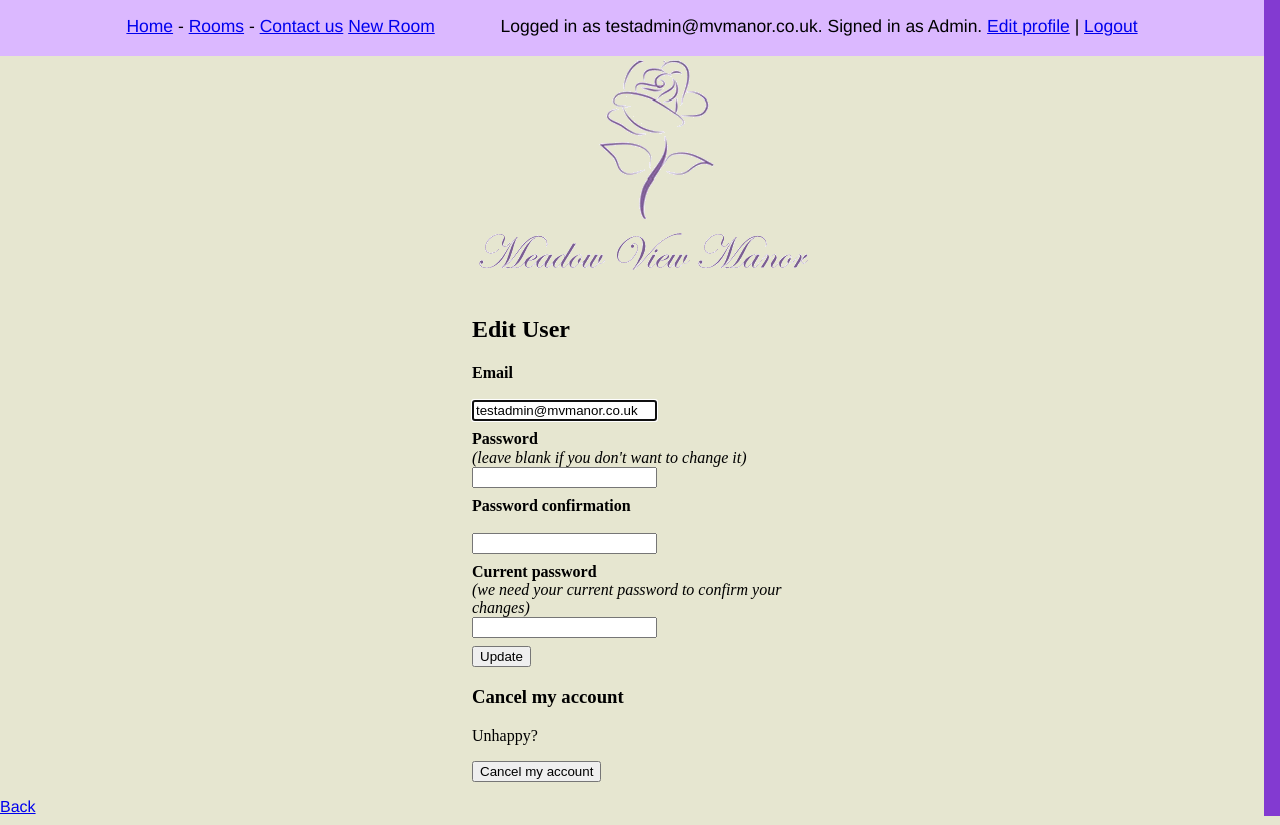
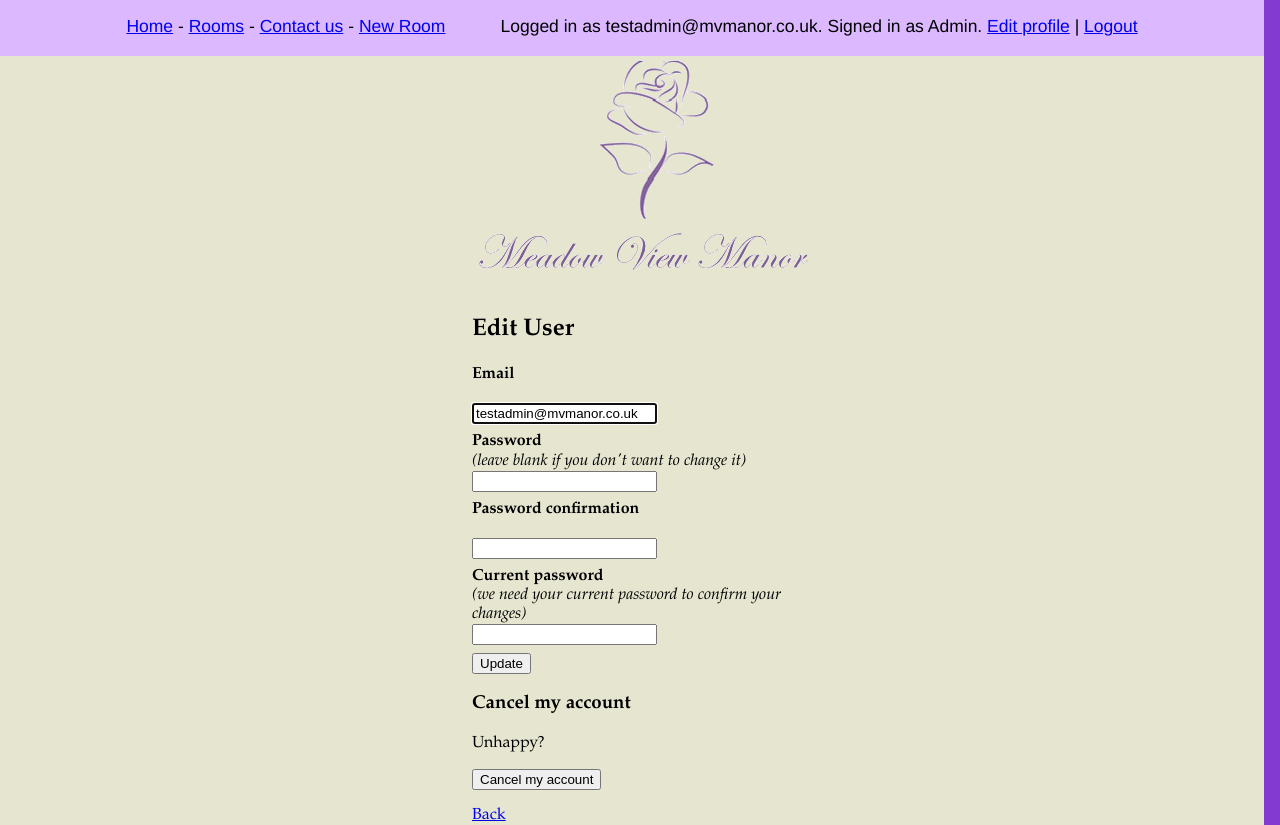
Before and after one commit to GustavoReimers/RubyOnRails-site, a Rails app: page /users/edit in a window 1280 px wide. Run offline with Rails 7, Linux system fonts and the light colour scheme; a user stored in the database is signed in; style sheets or scripts are compiled from the project's sources; parts of the project's set-up code (start-up, migrations or seed data) failed here and were passed over; some libraries are stand-ins or nearby versions.

Commit message:
Some more styling

```diff
--- a/app/assets/stylesheets/application.css
+++ b/app/assets/stylesheets/application.css
@@ -13,7 +13,7 @@
  *= require_tree .
  *= require_self
  */
- body {padding-top: 0px;background: #833ad1;}
+ body {padding-top: 0px; background: #833ad1;}
 
  .landing-image { padding-left: 14.5%; border: 2em; }
 
--- a/app/assets/stylesheets/forms.css
+++ b/app/assets/stylesheets/forms.css
@@ -3,7 +3,7 @@
 	margin-left: auto;
 	margin-right: auto;
 	margin-top: 2em;
-	font-family: serif;
+	font-family: Didot,Didot LT STD,Hoefler Text,Garamond,Times New Roman,serif;
 	/* effects all font body, header, title and label text sizes ...*/
 	font-sizes: 0.8em;
 	borders: 0.1em solid green;
--- a/app/views/devise/registrations/edit.html.erb
+++ b/app/views/devise/registrations/edit.html.erb
@@ -36,5 +36,5 @@
 <h3>Cancel my account</h3>
 
 <p>Unhappy? <%= button_to "Cancel my account", registration_path(resource_name), data: { confirm: "Are you sure?" }, method: :delete %></p>
+<%= link_to "Back", :back %>
 </div>
-<%= link_to "Back", :back %>
--- a/app/views/layouts/application.html.erb
+++ b/app/views/layouts/application.html.erb
@@ -16,10 +16,9 @@
       <a class="navbar-brand" href="/pages/contactus">Contact us</a>
       <a class="navbar-brand">
         <% if can? :add, @room %>
-        <%= link_to "New Room", new_room_path(@room) %>
+        - <%= link_to "New Room", new_room_path(@room) %>
         <% end %>
       </a>
-       <!-- Styling -->
        <div class="login">
         <% if user_signed_in? %>
           Logged in as <%= current_user.email %>.
```
